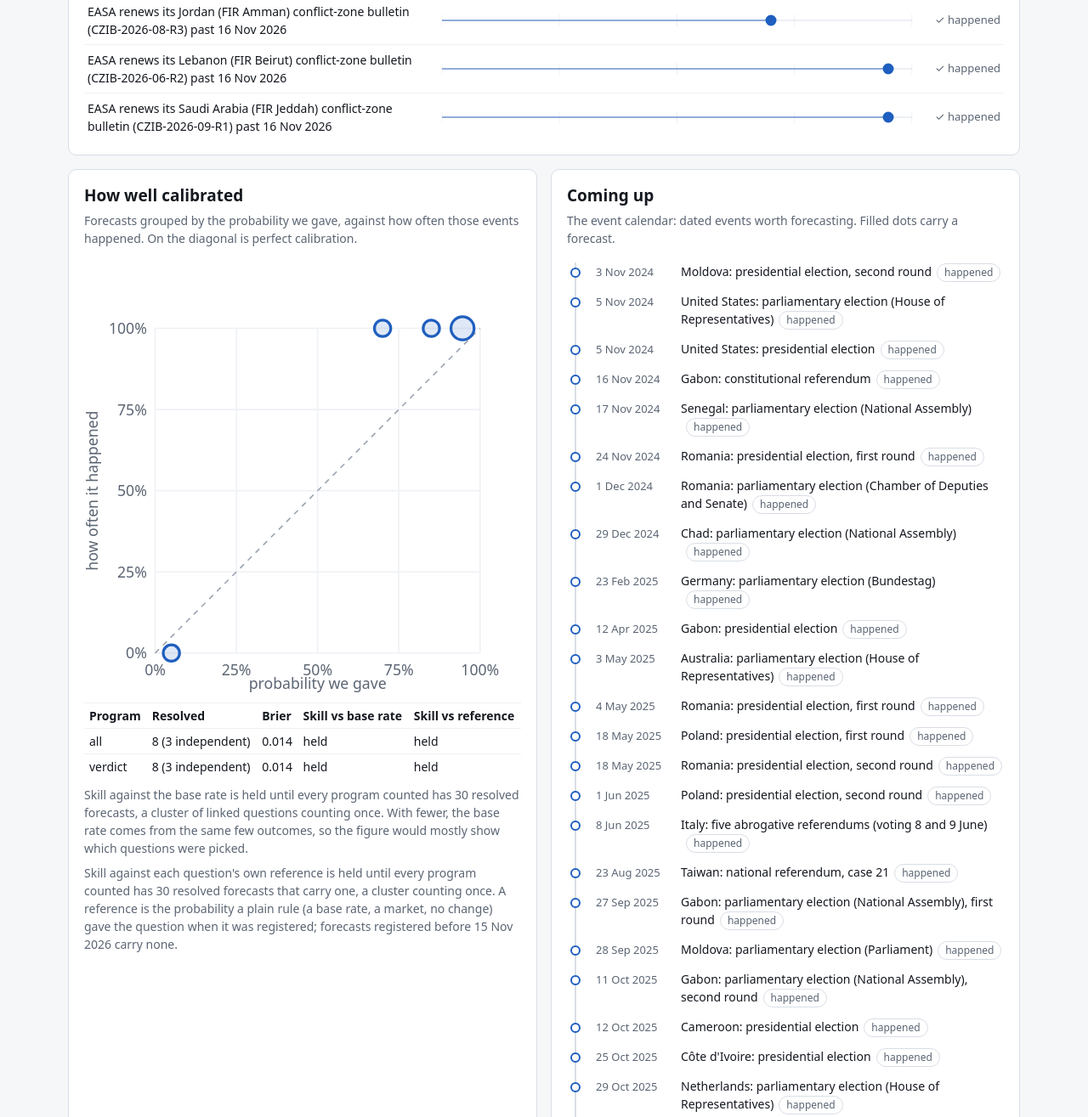
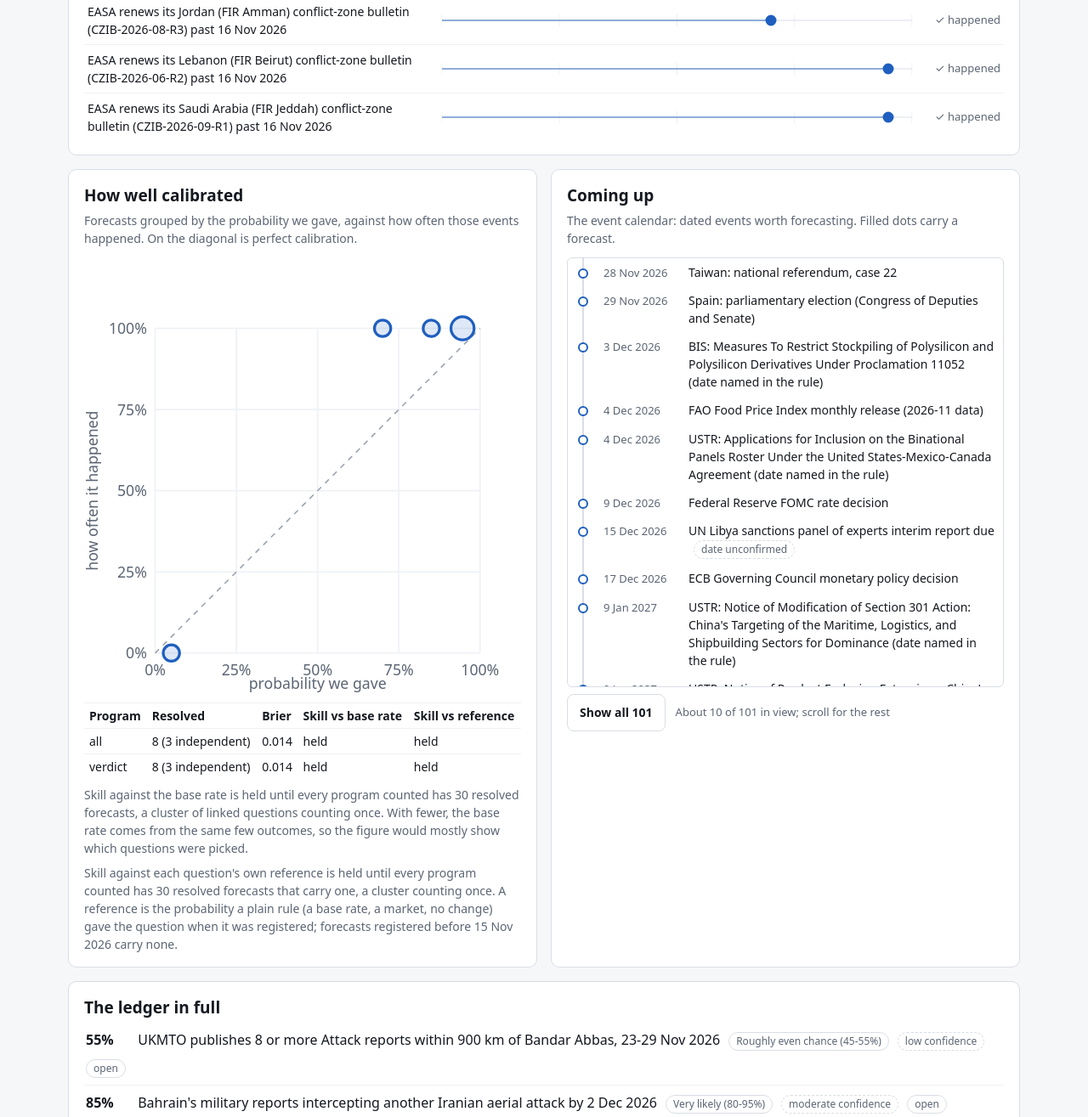
Before and after one commit to metacog-osint/verdict, a plain HTML site: page site/index.html in a window 1280 px wide. Shown: the part 985-2300 px from the top of the page at 85% size. Drawn offline with Linux system fonts and the light colour scheme.

Commit message:
Long lists scroll in a ten-row window (tic-fold 2.0)
Adds the hub's shared tic-fold.js/.css 2.0, byte for byte, to site_src/
(site/ rebuilt). The "Coming up" calendar (101 events) opens in a window
about ten rows tall that scrolls, with "Show all 101", named by its heading.
The calendar runs oldest first, so its window opens at the first event from
today on; earlier ones are a scroll up. The forecast board and the ledger in
full are marked too: tic-fold windows them once they pass 12 items.

Checked live with these files swapped in, 390 px and 1440 px, light and
dark, no console errors. Desktop 7,650 -> 3,314 px; phone 15,626 -> 7,165.
No ledger, question, probability or resolution changes.

ideas#108

Co-Authored-By: Claude Opus 5.5 <noreply@anthropic.com>

```diff
--- a/site/app.js
+++ b/site/app.js
@@ -61,7 +61,7 @@
       h("span", { "class": "axis-q" }, ["Question"]),
       h("span", { "class": "axis-scale" }, ["0%", "25%", "50%", "75%", "100%"].map(function (t) { return h("span", null, [t]); })),
       h("span", { "class": "axis-when" }, ["Event date"])]);
-    var list = h("div", { role: "list" });
+    var list = h("div", { role: "list", id: "board-list", "data-tic-fold": "" });  // tic-fold.js: a window about ten rows tall
     rows.forEach(function (r) {
       var svg = s("svg", { viewBox: "0 0 100 26", preserveAspectRatio: "none", role: "img",
         "aria-label": r.title + ": " + pct(r.probability) + (r.status === "resolved" ? (r.outcome ? ", happened" : ", did not happen") : ", open") });
@@ -161,11 +161,12 @@
   function timeline(cal) {
     var box = document.getElementById("timeline");
     var evs = (cal.features || []).map(function (f) { return f.properties; });
-    var ul = h("ol", { "class": "tl" });
+    var ul = h("ol", { "class": "tl", id: "tl-list", "aria-labelledby": "ev-h", "data-tic-fold": "" });  // tic-fold.js: a window about ten rows tall
+    var today = new Date().toISOString().slice(0, 10), next = null;
     evs.forEach(function (e) {
       var ev = e.event || {};
       var has = (ev.forecast_ids || []).length > 0;
-      ul.append(h("li", { "class": "tl-item" + (has ? " has" : "") }, [
+      var li = h("li", { "class": "tl-item" + (has ? " has" : "") }, [
         h("span", { "class": "tl-dot", "aria-hidden": "true" }),
         h("span", { "class": "tl-date" }, [day(ev.date)]),
         h("span", { "class": "tl-title" }, [e.title.replace(/^(Scheduled|On) [0-9-]+: /, ""),
@@ -173,9 +174,19 @@
           ev.occurred ? h("span", { "class": "chip" }, ["happened"]) : null,
           ev.origin === "cordon" ? h("a", { "class": "chip", href: "https://cordon.theintelligence.company/" }, ["from Cordon"]) : null,
           ev.verified === false ? h("span", { "class": "chip conf" }, ["date unconfirmed"]) : null]),
-        ]));
+        ]);
+      ul.append(li);
+      if (!next && String(ev.date || "").slice(0, 10) >= today) next = li;
     });
     box.replaceChildren(ul);
+    // The calendar runs oldest first; open its window at the first event from today on (the earlier ones are a
+    // scroll up). Two frames, so tic-fold.js has made the window first.
+    if (next) requestAnimationFrame(function () { requestAnimationFrame(function () {
+      var w = ul.parentElement;
+      if (w && w.classList.contains("tic-fold-win")) {
+        w.scrollTop += next.getBoundingClientRect().top - w.getBoundingClientRect().top - (parseFloat(getComputedStyle(w).borderTopWidth) || 0);
+      }
+    }); });
   }
 
   function list(rows) {
--- a/site/index.html
+++ b/site/index.html
@@ -8,6 +8,8 @@
 <link rel="stylesheet" href="style.css">
 <link rel="stylesheet" href="tic-time.css">
 <script src="tic-time.js"></script>
+<link rel="stylesheet" href="tic-fold.css">
+<script src="tic-fold.js" defer></script>
 </head>
 <body>
 <header class="top">
@@ -60,7 +62,7 @@
 
   <section class="card" aria-labelledby="list-h">
     <div class="card-head"><h2 id="list-h">The ledger in full</h2></div>
-    <div id="list"></div>
+    <div id="list" data-tic-fold></div>
   </section>
 
   <section class="card prose" aria-labelledby="how-h">
--- /dev/null
+++ b/site/tic-fold.css
@@ -0,0 +1,37 @@
+/*! tic-fold.css v2.0 · pairs with tic-fold.js (canonical copy in the hub's site/shared/).
+    SPDX-License-Identifier: MIT. Copyright (c) 2026 The Intelligence Company. MIT in every repository it is
+    copied into, whatever that repository's own licence.
+    Takes the page's own colours: --panel (else --bg, else the browser's Canvas), --line, --muted and --link if the
+    page has them, so each product keeps its own colours. The header row's background has low specificity
+    (:where), so a site's own `.tbl th { background }` wins. The button is at least 44 px tall (WCAG 2.2 target
+    size). Nothing moves. */
+.tic-fold-box, .tic-fold-bar, .tic-fold-find { --tf-bg: var(--panel, var(--bg, Canvas)); --tf-line: var(--line, rgba(127, 127, 127, .45));
+  --tf-muted: var(--muted, inherit); --tf-on: var(--link, currentColor); }
+.tic-fold-miss { display: none; }
+/* The window: about ten rows tall (the script measures them into --tic-fold-h; 26em until it has), never past
+   three quarters of the screen; the header row stays at its top. */
+.tic-fold-win { max-height: min(var(--tic-fold-h, 26em), 75vh); overflow-y: auto; border: 1px solid var(--tf-line);
+  border-radius: 6px; }
+/* A list or cards (not a table, whose cells have their own padding) stand off the window's border. */
+.tic-fold-win:not(:has(> table)) { padding-inline: 8px; }
+.tic-fold-win thead th, .tic-fold-win thead td { position: sticky; top: 0; z-index: 1; }
+:where(.tic-fold-win) thead th, :where(.tic-fold-win) thead td { background: var(--tf-bg); box-shadow: 0 1px 0 var(--tf-line); }
+/* A link to a row lands just under the header row, not behind it. */
+.tic-fold-win tbody tr, .tic-fold-win > * > * { scroll-margin-top: var(--tic-fold-head, 0px); }
+.tic-fold-win:focus-visible { outline: 2px solid var(--tf-on); outline-offset: 2px; }
+.tic-fold-bar { display: flex; flex-wrap: wrap; align-items: center; gap: 4px 12px; margin: 8px 0 4px; }
+.tic-fold-bar[hidden], .tic-fold-find[hidden], .tic-fold-more[hidden] { display: none; }
+.tic-fold-more { min-height: 44px; padding: 8px 14px; font: inherit; font-size: 14px; font-weight: 600;
+  color: var(--tf-on); background: var(--tf-bg); border: 1px solid var(--tf-line); border-radius: 8px; cursor: pointer; }
+.tic-fold-more:hover { text-decoration: underline; }
+.tic-fold-more:focus-visible, .tic-fold-find input:focus-visible { outline: 2px solid var(--tf-on); outline-offset: 2px; }
+.tic-fold-note { font-size: 13px; color: var(--tf-muted); }
+.tic-fold-find { display: flex; flex-wrap: wrap; align-items: center; gap: 4px 8px; margin: 4px 0 8px;
+  font-size: 14px; color: var(--tf-muted); }
+.tic-fold-find input { min-height: 36px; min-width: 12em; max-width: 100%; padding: 4px 8px; font: inherit;
+  color: inherit; background: var(--tf-bg); border: 1px solid var(--tf-line); border-radius: 6px; }
+@media print {
+  .tic-fold-win { max-height: none; overflow: visible; border: 0; }
+  .tic-fold-win thead th, .tic-fold-win thead td { position: static; }
+  .tic-fold-bar, .tic-fold-find { display: none; }
+}
--- /dev/null
+++ b/site/tic-fold.js
@@ -0,0 +1,286 @@
+/*! tic-fold.js v2.0 · The Intelligence Company: a long table or list opens in a scrolling window about ten rows
+ *  tall, its header kept in view, with "Show all N" beside it ·
+ *  canonical copy: the hub's site/shared/tic-fold.js (copy into each site with
+ *  tic-fold.css; keep the version line).
+ *  SPDX-License-Identifier: MIT. Copyright (c) 2026 The Intelligence Company. MIT in every repository it is
+ *  copied into, whatever that repository's own licence.
+ *
+ *  From the 18 Nov 2026 page-length survey: with the sections row in place, tables of 40 to 85 rows still made the
+ *  light pages 14,000-18,000 px tall on a desktop (Relief 31,000 px on a phone). 1.x cut a long table to its first
+ *  rows behind "Show all". 2.0 (20 Nov 2026, the rule for long lists on every site): the table opens in a window
+ *  about ten rows tall that scrolls, every row stays in the page (so the browser's find reaches it), and "Show all N"
+ *  lifts the limit. Blackout's own table window (blackout#24) was the model.
+ *
+ *  Use: mark the table or list. The site keeps ordering its rows (flagged and most recent first); this module
+ *  never reorders.
+ *    <table data-tic-fold> ... </table>          a window about 10 rows tall, at every width
+ *    <ul data-tic-fold="8"> ... </ul>             8 rows tall
+ *    <div data-tic-fold="6 12"> ...cards </div>    6 on phones (<= 760 px), 12 wider; any element's children are its items
+ *    data-tic-fold-find                           adds "Find in this table" over a list of 25 or more
+ *  A table's items are its body rows; anything else's are its element children. It makes a window only when at
+ *  least 3 more items than the window holds would sit below it, so it never boxes up a list one or two rows over.
+ *  The window is the element's wrapper when the element is a <div>'s only child (a sideways-scrolling box such as
+ *  <div class="scroll">); otherwise the module wraps the element in <div class="tic-fold-box">. The window is
+ *  focusable (arrow keys scroll it) and is a named region with its row count. A table's header row stays in view
+ *  while the window scrolls. Its height is measured from the rows themselves, so ten tall cards make a taller
+ *  window than ten short rows; it never runs past three quarters of the screen. The button goes after the window.
+ *  A site that redraws the element (innerHTML on a filter or a refresh) needs nothing more: the window re-applies,
+ *  and one opened with "Show all" stays open, even when the site draws a new element in its place, if the element
+ *  has an id or a table has a caption (numbers in the caption are set aside). An element added later is found
+ *  as well. A link to a row (#breakup-12345) scrolls its window to the row and the page to the window, and opens
+ *  any closed <details> around it and, on a page with tic-tabs.js, the row's group, even when the site draws the
+ *  row after the page has loaded. Printing shows every row. Without script, every row shows.
+ *  No HTML strings; the measured height is set through the element's style object (CSSOM), which a CSP of
+ *  style-src 'self' allows; nothing is stored. Nothing moves.
+ *  From 1.x: the default is 10 at every width (was 10 on phones, 15 wider); "Show the first N" is now
+ *  "Show in a window"; the classes tic-fold-on and tic-fold-x are gone.
+ */
+(function () {
+  "use strict";
+  var PHONE = "(max-width: 760px)";
+  var MIN_BELOW = 3;
+  var FIND_MIN = 25;
+  var PEEK = 0.5;  // half of the next row shows at the window's foot, so it reads as a list that goes on
+  var mq = window.matchMedia ? window.matchMedia(PHONE) : { matches: false };
+  var all = [];
+  var seq = 0;
+  var opened = {};  // windows the reader opened in full, by key, so a redraw keeps them open
+
+  function counts(el) {
+    var v = (el.getAttribute("data-tic-fold") || "").trim().split(/\s+/).map(Number).filter(function (n) { return n > 0; });
+    if (!v.length) return [10, 10];
+    return [v[0], v.length > 1 ? v[1] : v[0]];
+  }
+
+  function items(el) {
+    if (el.tagName === "TABLE") {
+      var out = [];
+      if (el.tBodies.length) {
+        for (var b = 0; b < el.tBodies.length; b++) out.push.apply(out, el.tBodies[b].rows);
+      } else {
+        for (var r = 0; r < el.rows.length; r++) if (!el.rows[r].closest("thead")) out.push(el.rows[r]);
+      }
+      return out;
+    }
+    return Array.prototype.slice.call(el.children);
+  }
+
+  function word(el) { return el.tagName === "TABLE" ? "rows" : "items"; }
+
+  function keyOf(el) {
+    if (el.id && !/^tic-fold-\d+$/.test(el.id)) return "#" + el.id;
+    var cap = el.tagName === "TABLE" && el.caption ? el.caption.textContent.trim() : "";
+    return cap ? "cap:" + cap.replace(/[\d,.]+/g, "#") : null;
+  }
+
+  // The window's name: the table's caption, the element's own label, else the nearest heading before it.
+  function nameOf(el, box) {
+    if (el.tagName === "TABLE" && el.caption && el.caption.textContent.trim()) return el.caption.textContent.trim();
+    if (el.getAttribute("aria-label")) return el.getAttribute("aria-label");
+    var by = el.getAttribute("aria-labelledby");
+    var lab = by && document.getElementById(by.split(/\s+/)[0]);
+    if (lab && lab.textContent.trim()) return lab.textContent.trim();
+    for (var n = box, up = 0; n && up < 4; n = n.parentElement, up++) {
+      for (var s = n.previousElementSibling; s; s = s.previousElementSibling) {
+        if (/^H[1-6]$/.test(s.tagName) && s.textContent.trim()) return s.textContent.trim();
+      }
+    }
+    return el.tagName === "TABLE" ? "Table" : "List";
+  }
+
+  function setup(el) {
+    if (el._ticFold) return el._ticFold;
+    el.classList.add("tic-fold-seen");
+    if (!el.id) el.id = "tic-fold-" + (++seq);
+    var box = el.parentElement;
+    if (!(box && box.tagName === "DIV" && box.children.length === 1 && !box.hasAttribute("data-tab-label")
+      && !box.hasAttribute("data-tic-tabs"))) {
+      box = document.createElement("div");
+      el.parentNode.insertBefore(box, el);
+      box.appendChild(el);
+    }
+    box.classList.add("tic-fold-box");
+
+    var bar = document.createElement("div");
+    bar.className = "tic-fold-bar";
+    var note = document.createElement("span");
+    note.className = "tic-fold-note";
+    note.setAttribute("aria-live", "polite");
+    var btn = document.createElement("button");
+    btn.type = "button";
+    btn.className = "tic-fold-more";
+    btn.setAttribute("aria-controls", el.id);
+    btn.setAttribute("aria-expanded", "false");
+    bar.appendChild(btn);
+    bar.appendChild(note);
+    box.parentNode.insertBefore(bar, box.nextSibling);
+
+    var find = null;
+    if (el.hasAttribute("data-tic-fold-find")) {
+      var lab = document.createElement("label");
+      lab.className = "tic-fold-find";
+      var span = document.createElement("span");
+      span.textContent = el.tagName === "TABLE" ? "Find in this table" : "Find in this list";
+      find = document.createElement("input");
+      find.type = "search";
+      find.setAttribute("aria-controls", el.id);
+      lab.appendChild(span);
+      lab.appendChild(find);
+      box.parentNode.insertBefore(lab, box);
+      find.addEventListener("input", function () { apply(); });
+    }
+
+    var key = keyOf(el);
+    var st = { el: el, box: box, open: !!(key && opened[key]), win: false, bar: bar, btn: btn, note: note, find: find,
+      label: find && find.parentNode };
+
+    // The window's height: down to the foot of its last row, plus a peek at the next. Measured only while the
+    // window is drawn (a closed <details> or a hidden group measures nothing and keeps the stylesheet's fallback).
+    function measure() {
+      if (!st.win || st.open) return;
+      var list = items(el).filter(function (it) { return !it.classList.contains("tic-fold-miss"); });
+      var rows = counts(el)[mq.matches ? 0 : 1];
+      if (list.length <= rows) return;
+      var last = list[rows - 1].getBoundingClientRect();
+      var next = list[rows].getBoundingClientRect();
+      if (!last.height) return;
+      var cs = getComputedStyle(box);
+      var b = box.getBoundingClientRect();
+      var px = function (v) { return parseFloat(v) || 0; };
+      var h = last.bottom + next.height * PEEK - b.top + box.scrollTop;
+      if (cs.boxSizing !== "border-box") h -= px(cs.borderTopWidth) + px(cs.paddingTop);
+      else h += px(cs.borderBottomWidth) + px(cs.paddingBottom);
+      h = Math.round(h);
+      if (Math.abs(h - (st.h || 0)) > 1) { st.h = h; box.style.setProperty("--tic-fold-h", h + "px"); }
+      var head = el.tagName === "TABLE" && el.tHead ? Math.round(el.tHead.getBoundingClientRect().height) : 0;
+      if (head !== st.head) { st.head = head; box.style.setProperty("--tic-fold-head", head + "px"); }
+    }
+
+    function apply() {
+      var list = items(el);
+      var n = list.length;
+      var rows = counts(el)[mq.matches ? 0 : 1];
+      var q = find ? find.value.trim().toLowerCase() : "";
+      if (st.label) st.label.hidden = n < FIND_MIN && !q;
+      var matched = 0;
+      list.forEach(function (it) {
+        var miss = !!q && it.textContent.toLowerCase().indexOf(q) < 0;
+        it.classList.toggle("tic-fold-miss", miss);
+        if (!miss) matched++;
+      });
+      var win = matched - rows >= MIN_BELOW;
+      st.win = win;
+      var boxed = win && !st.open;
+      box.classList.toggle("tic-fold-win", boxed);
+      if (boxed) {
+        box.setAttribute("tabindex", "0");
+        box.setAttribute("role", "region");
+        box.setAttribute("aria-label", nameOf(el, box) + ": " + matched + " " + word(el) + ", in a window that scrolls");
+      } else {
+        box.removeAttribute("tabindex");
+        box.removeAttribute("role");
+        box.removeAttribute("aria-label");
+      }
+      btn.hidden = !win;
+      btn.setAttribute("aria-expanded", st.open ? "true" : "false");
+      btn.textContent = st.open ? "Show in a window" : "Show all " + matched;
+      note.textContent = q ? matched + " of " + n + " " + word(el) + " match"
+        : boxed ? "About " + rows + " of " + n + " in view; scroll for the rest" : "";
+      bar.hidden = !win && !q;
+      measure();
+    }
+
+    btn.addEventListener("click", function () {
+      st.open = !st.open;
+      var k = keyOf(el);
+      if (k) { if (st.open) opened[k] = true; else delete opened[k]; }
+      apply();
+      if (!st.open) {
+        box.scrollTop = 0;
+        if (box.getBoundingClientRect().top < 0) box.scrollIntoView({ block: "start" });
+      }
+    });
+
+    var queued = false;
+    var obs = new MutationObserver(function () {
+      if (queued) return;
+      queued = true;
+      requestAnimationFrame(function () { queued = false; apply(); fromHash(); });
+    });
+    obs.observe(el, { childList: true, subtree: true });
+
+    // A window drawn later (a <details> opened, a group shown) or narrowed (rows wrap taller) measures again.
+    if (window.ResizeObserver) {
+      var rq = false;
+      new ResizeObserver(function () {
+        if (rq) return;
+        rq = true;
+        requestAnimationFrame(function () { rq = false; measure(); });
+      }).observe(box);
+    }
+
+    st.apply = apply;
+    st.measure = measure;
+    el._ticFold = st;
+    all.push(st);
+    apply();
+    return st;
+  }
+
+  // A link to a row in a marked element opens, inside a tic-tabs.js sections row, its group and any closed
+  // <details> around it, then scrolls the window to the row (just under the header row) and the page to it.
+  // Sites draw their rows after the page loads, so this runs again as rows arrive, once per address: a later
+  // redraw (a filter, a refresh) never pulls the page back to the row.
+  var handled = null;
+  function fromHash(force) {
+    var h = location.hash || "";
+    if (h.length < 2 || (!force && handled === h)) return;
+    var id;
+    try { id = decodeURIComponent(h.slice(1)); } catch (e) { return; }
+    var t = document.getElementById(id);
+    if (!t) return;
+    var st = null;
+    for (var i = 0; i < all.length; i++) if (all[i].el !== t && all[i].el.contains(t)) { st = all[i]; break; }
+    if (!st) return;
+    handled = h;
+    if (st.find && t.closest(".tic-fold-miss")) st.find.value = "";
+    var g = t.closest("[data-tab-label]");
+    var tabs = g && g.parentElement && g.parentElement._ticTabs;
+    if (tabs && g.hidden) tabs.show(g.id);
+    for (var d = t.closest("details"); d; d = d.parentElement && d.parentElement.closest("details")) d.open = true;
+    st.apply();  // measures now that the window is drawn; another element's redraw can get here first
+    t.scrollIntoView({ block: "start" });
+    // Other windows above the row settle in this same frame; land on the row again once they have.
+    requestAnimationFrame(function () { if (location.hash === h) t.scrollIntoView({ block: "start" }); });
+  }
+
+  var later = false;
+  function watch() {
+    new MutationObserver(function () {
+      if (later) return;
+      later = true;
+      requestAnimationFrame(function () {
+        later = false;
+        if (document.querySelector("[data-tic-fold]:not(.tic-fold-seen)")) { scanNew(); fromHash(); }
+      });
+    }).observe(document.body, { childList: true, subtree: true });
+  }
+  function scanNew() {
+    var els = document.querySelectorAll("[data-tic-fold]:not(.tic-fold-seen)");
+    for (var i = 0; i < els.length; i++) { els[i].classList.add("tic-fold-seen"); setup(els[i]); }
+  }
+
+  function start() {
+    scanNew();
+    watch();
+    fromHash();
+    window.addEventListener("hashchange", function () { fromHash(true); });
+    var onChange = function () { all.forEach(function (s) { s.apply(); }); };
+    if (mq.addEventListener) mq.addEventListener("change", onChange); else if (mq.addListener) mq.addListener(onChange);
+    // Web fonts and images change row heights after the first measure.
+    window.addEventListener("load", function () { all.forEach(function (s) { s.measure(); }); });
+  }
+
+  window.TicFold = { version: "2.0", setup: setup, scan: scanNew };
+  if (document.readyState === "loading") document.addEventListener("DOMContentLoaded", start); else start();
+})();
--- /dev/null
+++ b/site_src/tic-fold.css
@@ -0,0 +1,37 @@
+/*! tic-fold.css v2.0 · pairs with tic-fold.js (canonical copy in the hub's site/shared/).
+    SPDX-License-Identifier: MIT. Copyright (c) 2026 The Intelligence Company. MIT in every repository it is
+    copied into, whatever that repository's own licence.
+    Takes the page's own colours: --panel (else --bg, else the browser's Canvas), --line, --muted and --link if the
+    page has them, so each product keeps its own colours. The header row's background has low specificity
+    (:where), so a site's own `.tbl th { background }` wins. The button is at least 44 px tall (WCAG 2.2 target
+    size). Nothing moves. */
+.tic-fold-box, .tic-fold-bar, .tic-fold-find { --tf-bg: var(--panel, var(--bg, Canvas)); --tf-line: var(--line, rgba(127, 127, 127, .45));
+  --tf-muted: var(--muted, inherit); --tf-on: var(--link, currentColor); }
+.tic-fold-miss { display: none; }
+/* The window: about ten rows tall (the script measures them into --tic-fold-h; 26em until it has), never past
+   three quarters of the screen; the header row stays at its top. */
+.tic-fold-win { max-height: min(var(--tic-fold-h, 26em), 75vh); overflow-y: auto; border: 1px solid var(--tf-line);
+  border-radius: 6px; }
+/* A list or cards (not a table, whose cells have their own padding) stand off the window's border. */
+.tic-fold-win:not(:has(> table)) { padding-inline: 8px; }
+.tic-fold-win thead th, .tic-fold-win thead td { position: sticky; top: 0; z-index: 1; }
+:where(.tic-fold-win) thead th, :where(.tic-fold-win) thead td { background: var(--tf-bg); box-shadow: 0 1px 0 var(--tf-line); }
+/* A link to a row lands just under the header row, not behind it. */
+.tic-fold-win tbody tr, .tic-fold-win > * > * { scroll-margin-top: var(--tic-fold-head, 0px); }
+.tic-fold-win:focus-visible { outline: 2px solid var(--tf-on); outline-offset: 2px; }
+.tic-fold-bar { display: flex; flex-wrap: wrap; align-items: center; gap: 4px 12px; margin: 8px 0 4px; }
+.tic-fold-bar[hidden], .tic-fold-find[hidden], .tic-fold-more[hidden] { display: none; }
+.tic-fold-more { min-height: 44px; padding: 8px 14px; font: inherit; font-size: 14px; font-weight: 600;
+  color: var(--tf-on); background: var(--tf-bg); border: 1px solid var(--tf-line); border-radius: 8px; cursor: pointer; }
+.tic-fold-more:hover { text-decoration: underline; }
+.tic-fold-more:focus-visible, .tic-fold-find input:focus-visible { outline: 2px solid var(--tf-on); outline-offset: 2px; }
+.tic-fold-note { font-size: 13px; color: var(--tf-muted); }
+.tic-fold-find { display: flex; flex-wrap: wrap; align-items: center; gap: 4px 8px; margin: 4px 0 8px;
+  font-size: 14px; color: var(--tf-muted); }
+.tic-fold-find input { min-height: 36px; min-width: 12em; max-width: 100%; padding: 4px 8px; font: inherit;
+  color: inherit; background: var(--tf-bg); border: 1px solid var(--tf-line); border-radius: 6px; }
+@media print {
+  .tic-fold-win { max-height: none; overflow: visible; border: 0; }
+  .tic-fold-win thead th, .tic-fold-win thead td { position: static; }
+  .tic-fold-bar, .tic-fold-find { display: none; }
+}
```
Also changed, not shown: site_src/app.js (+15 -4 lines), site_src/index.html (+3 -1 lines), site_src/tic-fold.js (added, +286 -0 lines).
